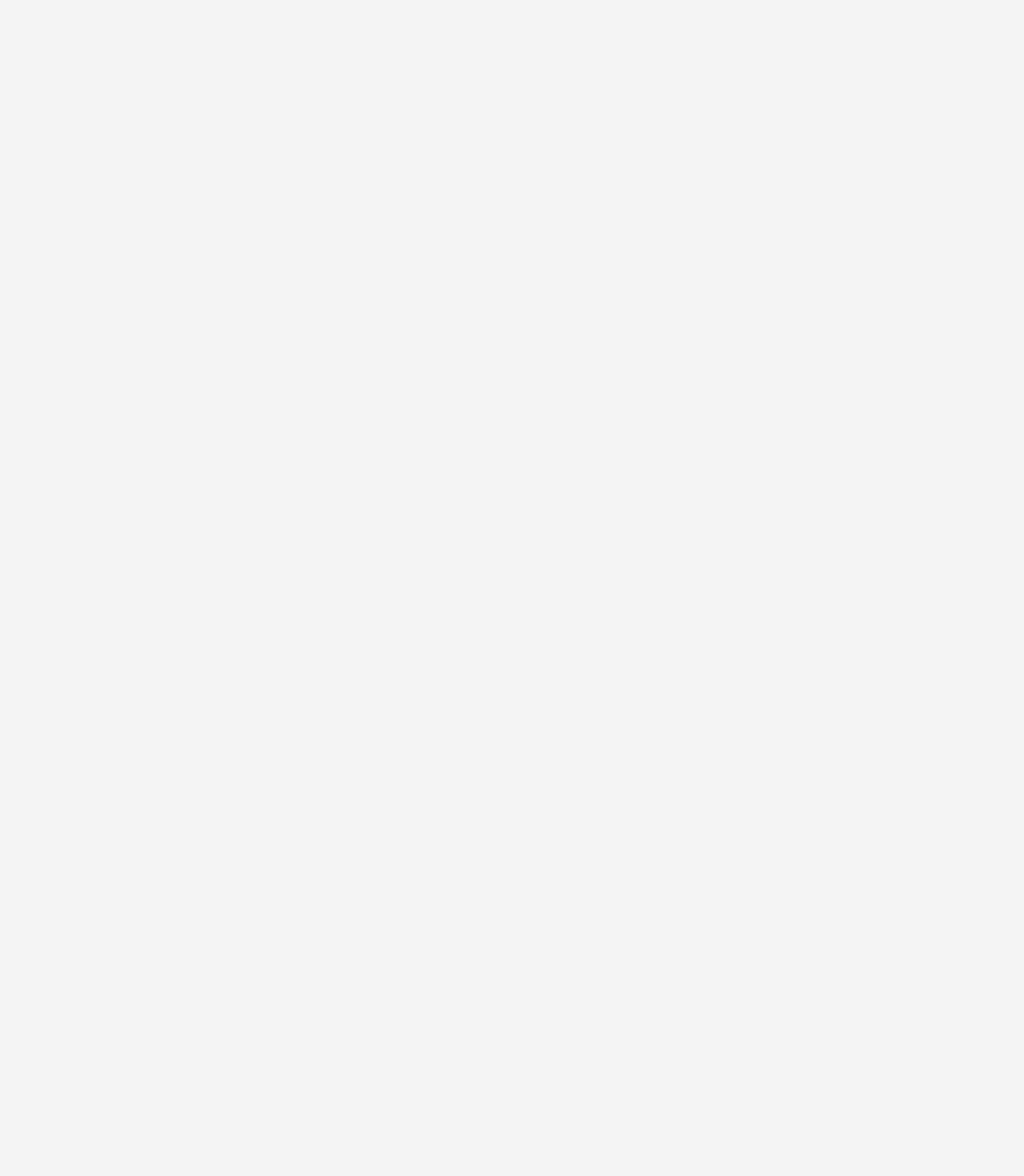
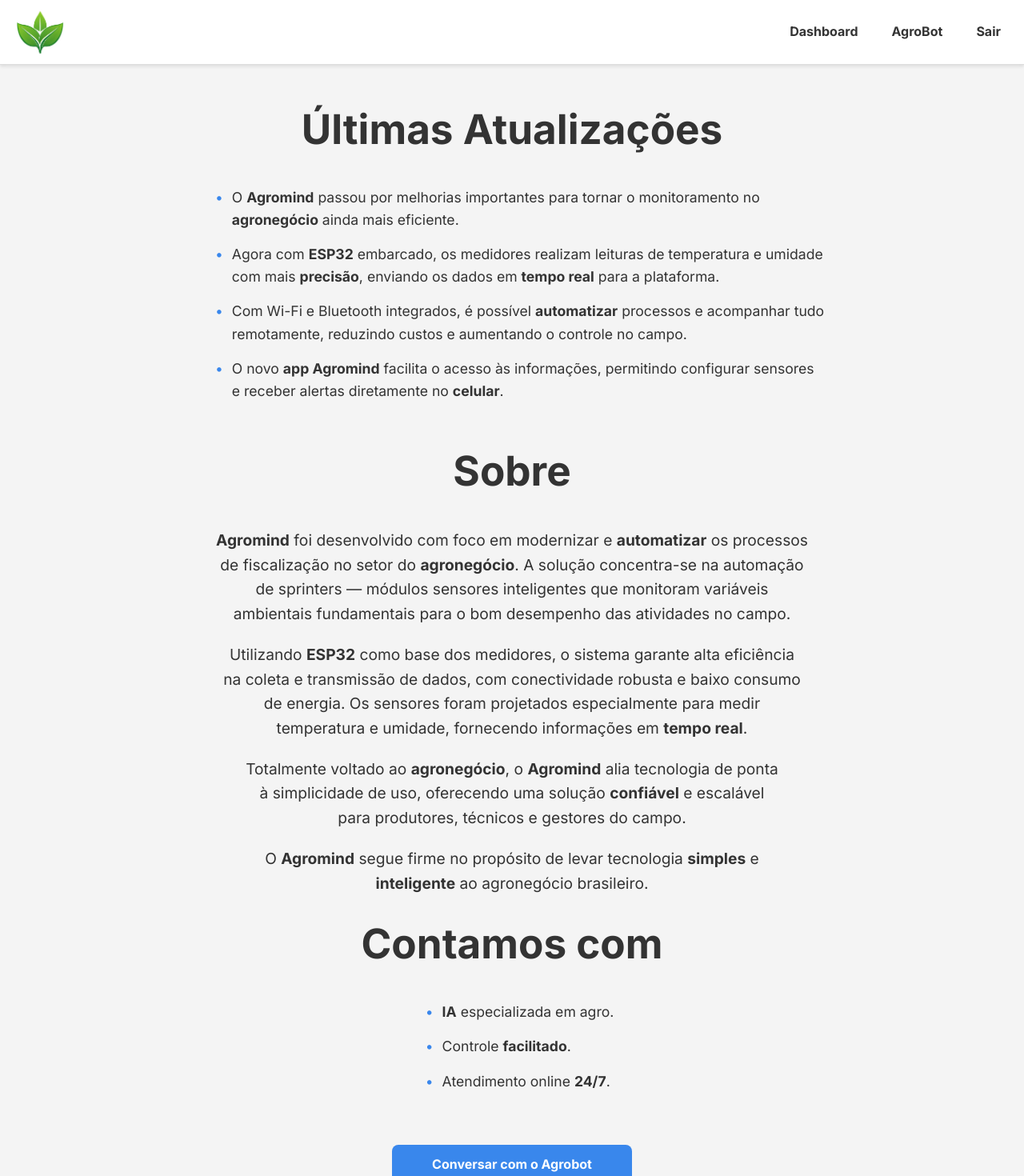
Before and after one commit to goesq/agromindweb, a Vue app in the folder Agromind/: page /principal in a window 1280 px wide. Before the commit this address had no page. Shown: the top 1470 px of the page at 80% size. Before the commit the page ends 800 px from the top, so only its background shows below. Built offline with nearby package versions, Linux system fonts and the light colour scheme.

Commit message:
adicionando uma nova tela
adicionado nova tela principal, com atualizações, sobre e itens que a agromind tem.

```diff
--- a/Agromind/src/main.js
+++ b/Agromind/src/main.js
@@ -6,6 +6,7 @@ import { createRouter, createWebHistory } from 'vue-router'
 
 import InitialPage from './views/InitialPage.vue'
 import LoginPage from './views/LoginPage.vue'
+import PrincipalPage from './views/PrincipalPage.vue'
 
 const routes = [
   {
@@ -17,6 +18,11 @@ const routes = [
     path: '/login',
     name: 'LoginPage',
     component: LoginPage
+  },
+  {
+    path: '/principal',
+    name: 'PrincipalPage',
+    component: PrincipalPage
   }
 ]
 
--- a/Agromind/src/views/InitialPage.vue
+++ b/Agromind/src/views/InitialPage.vue
@@ -8,14 +8,15 @@
                 </div>
             </div>
         </header>
-                    <h1 class="welcome">Welcome,
+                    <h1 class="title">
+                    Welcome,
                 <br>Bem-vindo,
                 <br>Benvenuto,
                 <br>Bienvenido,
                 <br>歡迎</h1>
         <main class="main-content">
             <div class="button-container">
-                <button class="login-button"><strong>Fazer login</strong></button>
+                <router-link to="/login" class="login-button"><strong>Fazer login</strong></router-link>
             </div>
         </main>
     </div>
@@ -68,12 +69,10 @@ img {
     display: flex;
     flex-direction: column;
     align-items: center;
-    justify-content: center;
     flex-grow: 1;
-    padding: 5px 5px;
+    padding: 40px 20px;
 }
-
-.welcome {
+.title {
     font-family: 'Inter', sans-serif;
     text-align: center;
     font-size: 53px;
@@ -97,6 +96,7 @@ img {
     font-family: 'Inter', sans-serif;
     font-size: 1rem;
     font-weight: 500;
+    text-decoration: none;
     cursor: pointer;
     transition: all 0.3s ease;
     display: flex;
--- a/Agromind/src/views/LoginPage.vue
+++ b/Agromind/src/views/LoginPage.vue
@@ -9,7 +9,7 @@
             </div>
         </header>
         <main class="main-content">
-            <h1 class="welcome">Faça seu login</h1>
+            <h1 class="title">Faça seu login</h1>
             <form class="login-form" @submit.prevent="handleLogin">
                 <div class="input-group">
                     <label for="username"><strong>Usuário</strong></label>
@@ -48,6 +48,7 @@
                 </button>
             </form>
         </main>
+<router-link to="/" class="backpage"><strong>← Voltar</strong></router-link>
         <footer>
             Todos os direitos reservados - Agromind 2025
         </footer>
@@ -128,7 +129,8 @@ const handleLogin = async () => {
 }
 
 img {
-    height: 50px;
+    width: auto;
+    height: 60px;
 }
 
 .main-content {
@@ -139,9 +141,9 @@ img {
     padding: 40px 20px;
 }
 
-.welcome {
+.title {
     font-family: 'Inter', sans-serif;
-    font-size: 2.5rem;
+    font-size: 3.2rem;
     margin-bottom: 30px;
     color: #333;
 }
@@ -262,6 +264,13 @@ img {
     100% { transform: rotate(360deg); }
 }
 
+.backpage {
+    text-decoration: none;
+    color: #333;
+    margin-left: 60px;
+    margin-bottom: 30px;
+}
+
 footer {
     text-align: center;
     padding: 15px;
--- /dev/null
+++ b/Agromind/src/views/PrincipalPage.vue
@@ -0,0 +1,196 @@
+<template>
+    <div class="app-container">
+        <header>
+            <div class="header-content">
+                <div class="logo">
+                    <img src="../assets/logo.png" alt="Logo">
+                </div>
+                <nav class="navbar">
+                    <router-link to="/dashboard" class="nav-link"><strong>Dashboard</strong></router-link>
+                    <router-link to="/chatbot" class="nav-link"><strong>AgroBot</strong></router-link>
+                    <router-link to="/" class="nav-link"><strong>Sair</strong></router-link>
+                </nav>
+            </div>
+        </header>
+        <main class="main-content">
+            <h1 class="title">Últimas Atualizações</h1>
+            <ul class="update-list">
+                <li>O <strong>Agromind</strong> passou por melhorias importantes para tornar o monitoramento no<br> <strong>agronegócio</strong> ainda mais eficiente.</li>
+                <li>Agora com <strong>ESP32</strong> embarcado, os medidores realizam leituras de temperatura e umidade<br> com mais <strong>precisão</strong>, enviando os dados em <strong>tempo real</strong> para a plataforma.</li>
+                <li>Com Wi-Fi e Bluetooth integrados, é possível <strong>automatizar</strong> processos e acompanhar tudo<br> remotamente, reduzindo custos e aumentando o controle no campo.</li>
+                <li>O novo <strong>app Agromind</strong> facilita o acesso às informações, permitindo configurar sensores<br> e receber alertas diretamente no <strong>celular</strong>.</li>
+            </ul>
+
+            <h1 class="title">Sobre</h1>
+            <div class="about-content">
+                <p class="text"><strong>Agromind</strong> foi desenvolvido com foco em modernizar e <strong>automatizar</strong> os processos<br>de fiscalização no setor do <strong>agronegócio</strong>. A solução concentra-se na automação<br>de sprinters — módulos sensores inteligentes que monitoram variáveis<br>ambientais fundamentais para o bom desempenho das atividades no campo.</p>
+
+                <p class="text">Utilizando <strong>ESP32</strong> como base dos medidores, o sistema garante alta eficiência<br>na coleta e transmissão de dados, com conectividade robusta e baixo consumo<br>de energia. Os sensores foram projetados especialmente para medir<br>temperatura e umidade, fornecendo informações em <strong>tempo real</strong>.</p>
+
+                <p class="text">Totalmente voltado ao <strong>agronegócio</strong>, o <strong>Agromind</strong> alia tecnologia de ponta<br>à simplicidade de uso, oferecendo uma solução <strong>confiável</strong> e escalável<br>para produtores, técnicos e gestores do campo.</p>
+
+                <p class="text">O <strong>Agromind</strong> segue firme no propósito de levar tecnologia <strong>simples</strong> e <br><strong>inteligente</strong> ao agronegócio brasileiro.</p>
+            </div>
+            <h1 class="title">Contamos com</h1>
+            <ul class="update-list">
+                <li><strong>IA</strong> especializada em agro.</li>
+                <li>Controle <strong>facilitado</strong>.</li>
+                <li>Atendimento online <strong>24/7</strong>.</li>
+            </ul>
+
+            <router-link to="/chatbot" class="login-button"><strong>Conversar com o Agrobot</strong></router-link>
+        </main>
+        <footer>
+            Todos os direitos reservados - Agromind 2025
+        </footer>
+    </div>
+</template>
+
+<script setup>
+</script>
+
+<style scoped>
+@import url('https://fonts.googleapis.com/css2?family=Poppins:wght@700&display=swap');
+@import url('https://fonts.googleapis.com/css2?family=Inter:wght@400;500&display=swap');
+
+.app-container {
+    display: flex;
+    flex-direction: column;
+    min-height: 100vh;
+}
+
+header {
+    background-color: white;
+    box-shadow: 0 2px 4px rgba(0,0,0,0.1);
+    padding: 10px 0;
+}
+
+.header-content {
+    display: flex;
+    justify-content: space-between;
+    max-width: 1800px;
+    margin: 0 auto;
+    padding: 0 20px;
+}
+
+.logo {
+    display: flex;
+    align-items: left;
+}
+
+img {
+    width: auto;
+    height: 60px;
+}
+
+.navbar {
+    display: flex;
+    gap: 42px;
+    padding: 9px;
+}
+
+.nav-link {
+    text-decoration: none;
+    color: #333;
+    font-family: 'Inter', sans-serif;
+    font-size: 1rem;
+    font-weight: 500;
+    padding: 8px 0;
+    position: relative;
+    transition: color 0.3s ease;
+}
+
+.nav-link:hover {
+    color: rgb(57, 135, 236);
+}
+
+.nav-link.router-link-exact-active {
+    color: rgb(57, 135, 236);
+    border-bottom: 2px solid rgb(57, 135, 236);
+}
+
+.main-content {
+    display: flex;
+    flex-direction: column;
+    align-items: center;
+    flex-grow: 1;
+    padding: 40px 20px;
+    max-width: 1200px;
+    margin: 0 auto;
+}
+
+.title {
+    font-family: 'Inter', sans-serif;
+    font-size: 3.2rem;
+    margin-bottom: 30px;
+    color: #333;
+}
+
+.update-list {
+    font-family: 'Inter', sans-serif;
+    font-size: 1.1rem;
+    color: #333;
+    margin-bottom: 30px;
+    padding-left: 20px;
+    list-style-type: none;
+}
+
+.update-list li {
+    margin-bottom: 15px;
+    position: relative;
+    padding-left: 20px;
+}
+
+.update-list li::before {
+    content: "•";
+    color: rgb(57, 135, 236);
+    font-weight: bold;
+    position: absolute;
+    left: 0;
+}
+
+.about-content {
+    text-align: center;
+    max-width: 800px;
+    margin: 0 auto;
+}
+
+.text {
+    font-size: 1.2rem;
+    margin-bottom: 20px;
+    line-height: 1.6;
+}
+
+.login-button {
+    height: 50px;
+    width: 300px;
+    background-color: rgb(57, 135, 236);
+    color: white;
+    border: none;
+    border-radius: 8px;
+    font-family: 'Inter', sans-serif;
+    font-size: 1rem;
+    font-weight: 500;
+    cursor: pointer;
+    transition: all 0.3s ease;
+    display: flex;
+    align-items: center;
+    justify-content: center;
+    text-decoration: none;
+    margin-top: 20px;
+}
+
+.login-button:hover {
+    background-color: rgb(40, 110, 200);
+    transform: translateY(-2px);
+}
+
+footer {
+    text-align: center;
+    padding: 15px;
+    font-size: 0.8rem;
+    color: #666;
+    background-color: white;
+    border-top: 1px solid #eee;
+}
+</style>
```
Also changed, not shown: 1 other file (tests, documents, lock files or other folders).
